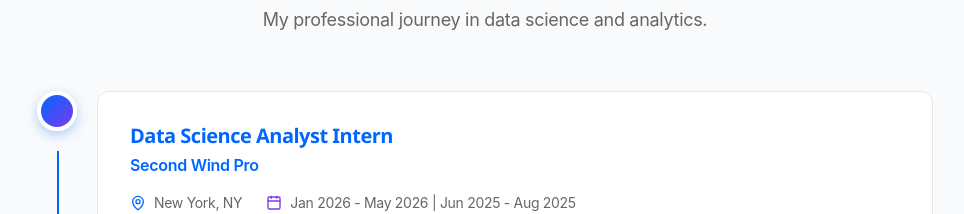
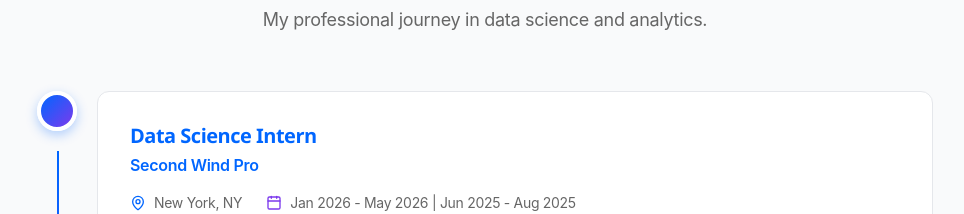
Before and after one commit to kanish26/kanish-portfolio, a Next.js app: page / in a window 1280 px wide. Shown: the part 1040-1254 px from the top of the page, without its empty margins (155-1119 px from the left). Built offline with nearby package versions, Linux system fonts and the light colour scheme.

Commit message:
Final updates

```diff
--- a/src/data/projects.ts
+++ b/src/data/projects.ts
@@ -73,7 +73,7 @@ export const skills = {
 
 export const experience = [
   {
-    title: 'Data Science Analyst Intern',
+    title: 'Data Science Intern',
     company: 'Second Wind Pro',
     location: 'New York, NY',
     period: 'Jan 2026 - May 2026 | Jun 2025 - Aug 2025',
```
